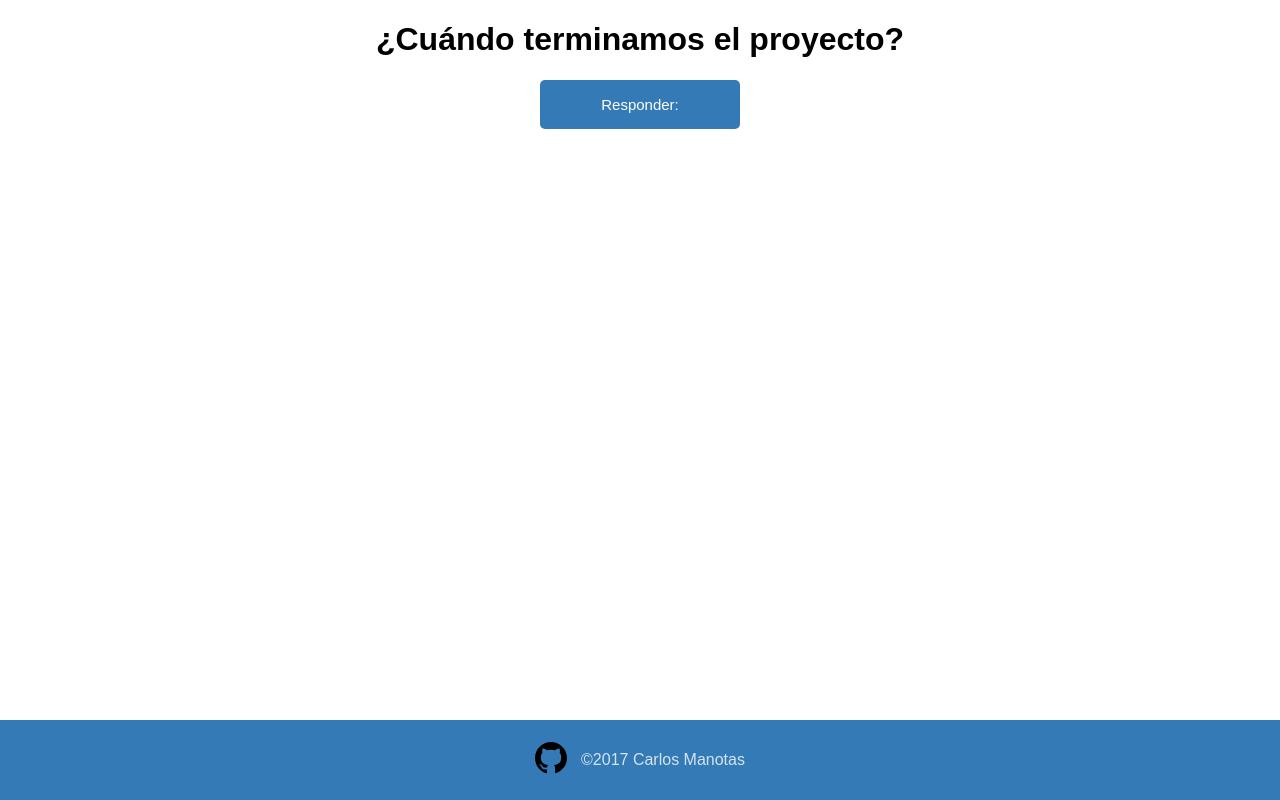
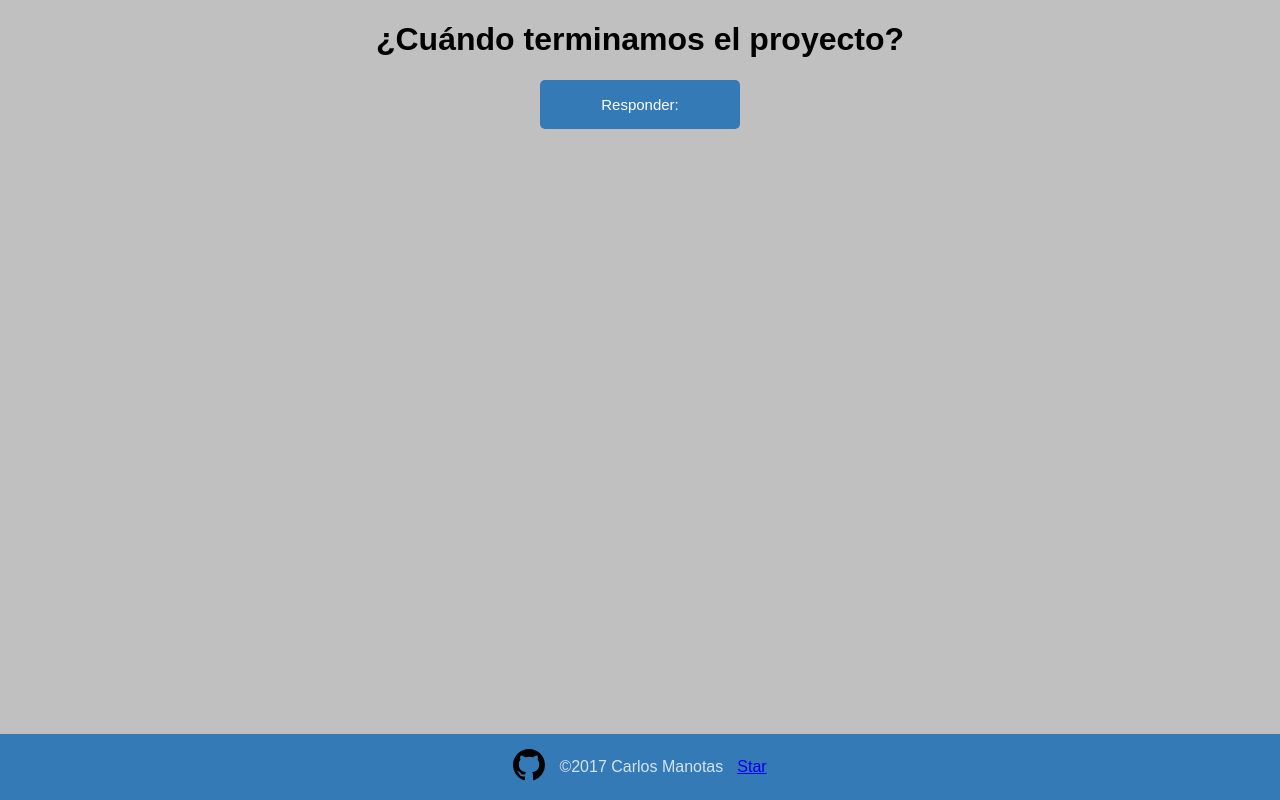
Before and after one commit to CarlosManotas/excusas, a website: page index.html in a window 1280 px wide. Drawn offline with Linux system fonts and the light colour scheme.

Commit message:
agregando github button

```diff
--- a/index.css
+++ b/index.css
@@ -10,6 +10,7 @@ body{
   height: 100%;
   max-width: 100vw;
   overflow-x: hidden;
+  background-color: silver;
 }
 h1{
   text-align: center;
@@ -26,7 +27,7 @@ footer{
   text-align: center;
 }
 footer p{
-  margin-left: 14px;
+  margin:auto 14px;
 }
 footer a{
   cursor: pointer;
--- a/index.html
+++ b/index.html
@@ -4,7 +4,7 @@
   <meta charset="UTF-8">
   <meta name="viewport" content="width=device-width, initial-scale=1.0">
   <meta http-equiv="X-UA-Compatible" content="ie=edge">
-  <title>Excuse</title>
+  <title>Excusas It</title>
   <link rel="stylesheet" href="index.css">
 </head>
 <body>
@@ -16,7 +16,9 @@
       <svg aria-hidden="true"height="32" version="1.1" viewBox="0 0 16 16" width="32"><path fill-rule="evenodd" d="M8 0C3.58 0 0 3.58 0 8c0 3.54 2.29 6.53 5.47 7.59.4.07.55-.17.55-.38 0-.19-.01-.82-.01-1.49-2.01.37-2.53-.49-2.69-.94-.09-.23-.48-.94-.82-1.13-.28-.15-.68-.52-.01-.53.63-.01 1.08.58 1.23.82.72 1.21 1.87.87 2.33.66.07-.52.28-.87.51-1.07-1.78-.2-3.64-.89-3.64-3.95 0-.87.31-1.59.82-2.15-.08-.2-.36-1.02.08-2.12 0 0 .67-.21 2.2.82.64-.18 1.32-.27 2-.27.68 0 1.36.09 2 .27 1.53-1.04 2.2-.82 2.2-.82.44 1.1.16 1.92.08 2.12.51.56.82 1.27.82 2.15 0 3.07-1.87 3.75-3.65 3.95.29.25.54.73.54 1.48 0 1.07-.01 1.93-.01 2.2 0 .21.15.46.55.38A8.013 8.013 0 0 0 16 8c0-4.42-3.58-8-8-8z"></path></svg>
     </a>
     <p>&#169;2017 Carlos Manotas</p>
+    <a class="github-button" href="https://github.com/CarlosManotas/excusas" data-size="large" data-show-count="true" aria-label="Star CarlosManotas/excusas on GitHub">Star</a>
   </footer>
   <script src="script.js"></script>
+  <script async defer src="https://buttons.github.io/buttons.js"></script>
 </body>
 </html>
```
